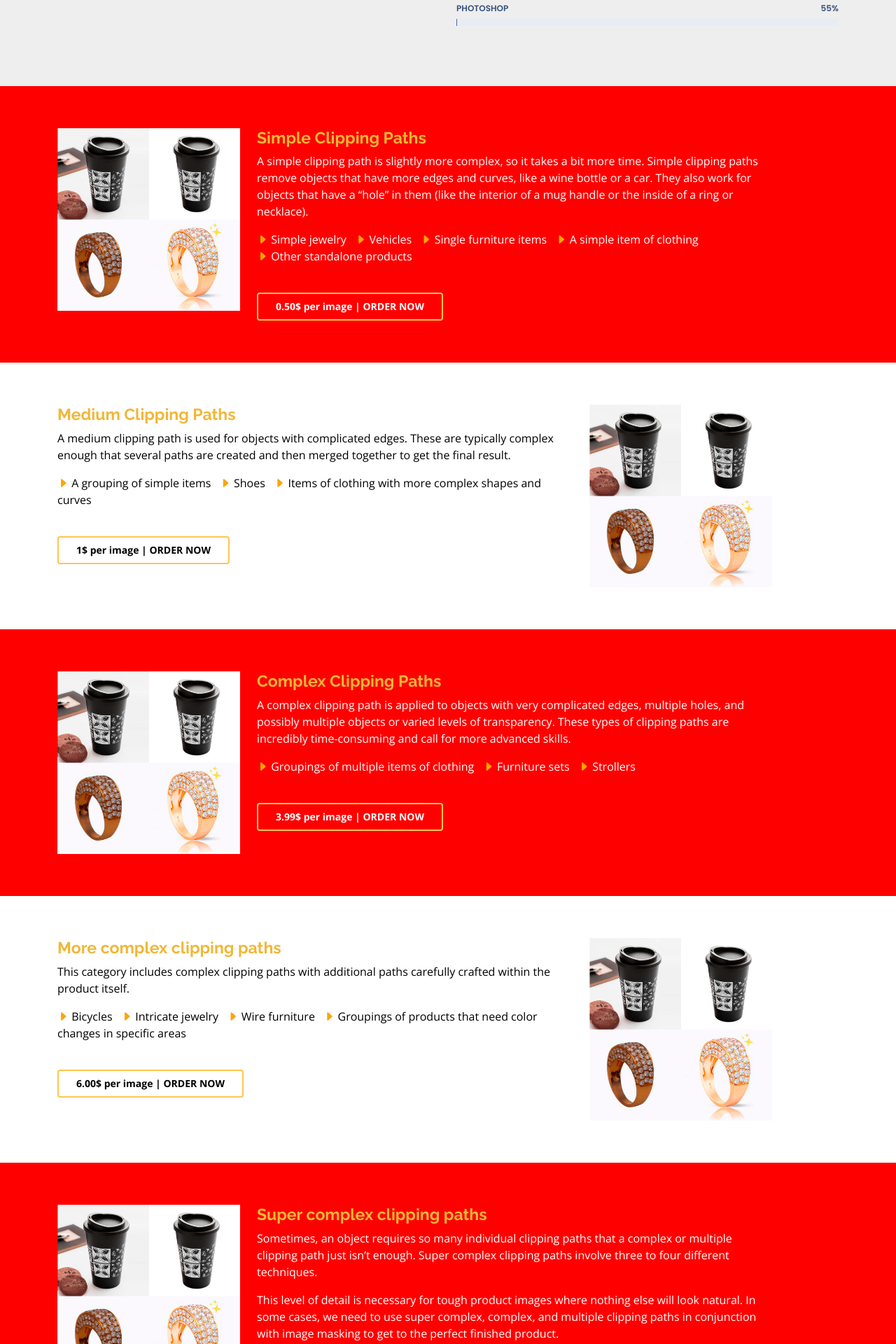
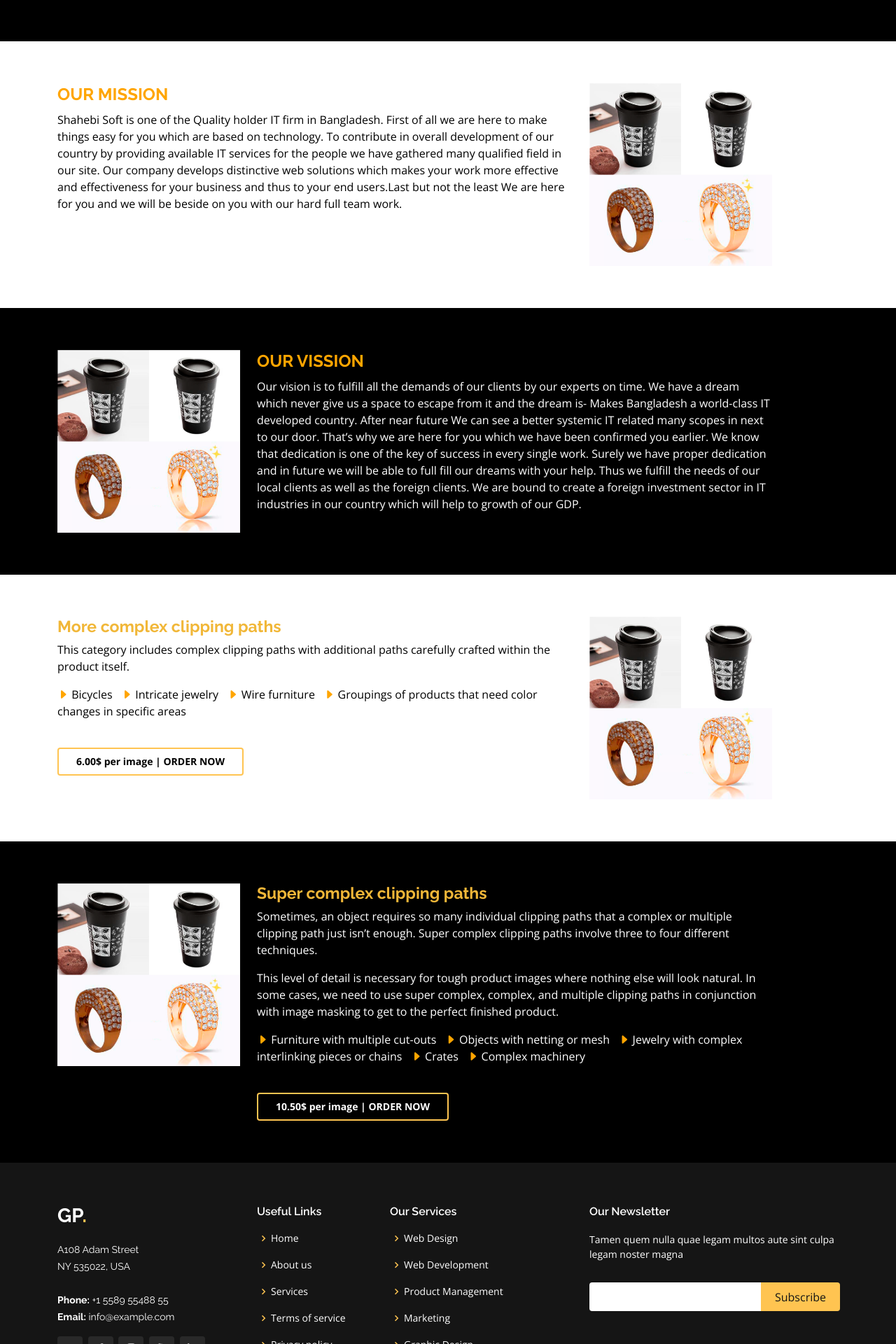
Before and after one commit to nuaiman03/Shahebi, a PHP site: page /about.php in a window 1280 px wide. Shown: the part 1520-3440 px from the top of the page at 70% size. Run offline with PHP 8.4, Linux system fonts and the light colour scheme; some libraries are stand-ins or nearby versions.

Commit message:
update 16

```diff
--- a/about.php
+++ b/about.php
@@ -38,9 +38,6 @@
                     style="color: orange; font-weight: bold; font-size: 23px; text-transform: uppercase;;">
                     Who are we and why?</h4>
                 <p style="color: black;">We are trying to be the best Web & Software Technology Services based company in Bangladesh. We have been working in the Information and Communications Technology (ICT) sector of Bangladesh since 2016. Large iT Solution works in several IT sectors with a skilled expert workforce. We possess the experience and expertise to help web entrepreneurs reach their customers across the digital space. We believe in minimizing the effort from the client and maximizing the value of services delivered. The Company has been promoted by some highly experienced Professionals dedicated to provide total IT solutions under one roof. We are providing not only the latest technology gadgets but also the most knowledgeable and experienced hands to offer most user friendly customized solutions. Large iT Solution provides high-quality on-site services for web development and the end users on a broad range of web design  & development platforms and latest technologies.</p>
-
-                <a href="#about" style="color: black; font-weight: bold;"
-                    class="get-started-btn scrollto">0.25$ per image | ORDER NOW</a>
             </div>
             <div class="col-lg-3" data-aos="fade-right">
                 <img src="assets/img/clip-4.png" class="img-fluid" alt="">
@@ -54,50 +51,42 @@
 </section><!-- End Price Section 1 -->
 
 <!-- ======= Skills Section ======= -->
-<section id="skills" class="skills">
+<section id="skills" class="skills" style="background: black;">
       <div class="container" data-aos="fade-up">
 
         <div class="row">
-          <div class="col-lg-6 d-flex align-items-center" data-aos="fade-right" data-aos-delay="100">
-            <img src="assets/img/skills.png" class="img-fluid" alt="">
+          <div class="col-lg-4 d-flex align-items-center" data-aos="fade-right" data-aos-delay="100">
+            <img src="assets/img/skill.png" class="img-fluid" alt="">
           </div>
-          <div class="col-lg-6 pt-4 pt-lg-0 content" data-aos="fade-left" data-aos-delay="100">
-            <h3>Voluptatem dignissimos provident quasi corporis voluptates</h3>
-            <p class="fst-italic">
-              Lorem ipsum dolor sit amet, consectetur adipiscing elit, sed do eiusmod tempor incididunt ut labore et dolore
-              magna aliqua.
+          <div class="col-lg-8 pt-4 pt-lg-0 content" data-aos="fade-left" data-aos-delay="100">
+            <h3 style="color: orange; font-weight: bold;">Our Best Skills</h3>
+            <p class="fst-italic" style="color: white;">
+            To determine the most sought-after IT skills of the year, we analyzed the most popular Global Knowledge training courses.
             </p>
 
-            <div class="skills-content">
-
+            <p style="font-size: 15px; font-weight: bold; margin-bottom: 5px; color: white;">Web Design</p>
             <div class="progress">
-                <span class="skill">HTML <i class="val">100%</i></span>
-                <div class="progress-bar-wrap">
-                  <div class="progress-bar" role="progressbar" aria-valuenow="100" aria-valuemin="0" aria-valuemax="100"></div>
+                <div class="progress-bar progress-bar-striped bg-warning" role="progressbar" style="width: 86%; font-weight: bold; color: black;" aria-valuenow="25" aria-valuemin="0" aria-valuemax="100">86%</div>
             </div>
+            <br>
+            <p style="font-size: 15px; font-weight: bold; margin-bottom: 5px; color: white;">Apps Development</p>
+            <div class="progress">
+                <div class="progress-bar progress-bar-striped bg-info" role="progressbar" style="width: 70%; font-weight: bold; color: black;" aria-valuenow="25" aria-valuemin="0" aria-valuemax="100">70%</div>
             </div>
-
+            <br>
+            <p style="font-size: 15px; font-weight: bold; margin-bottom: 5px; color: white;">Software Development</p>
             <div class="progress">
-                <span class="skill">CSS <i class="val">90%</i></span>
-                <div class="progress-bar-wrap">
-                  <div class="progress-bar" role="progressbar" aria-valuenow="90" aria-valuemin="0" aria-valuemax="100"></div>
+                <div class="progress-bar progress-bar-striped bg-success" role="progressbar" style="width: 90%; font-weight: bold; color: black;" aria-valuenow="25" aria-valuemin="0" aria-valuemax="100">90%</div>
             </div>
+            <br>
+            <p style="font-size: 15px; font-weight: bold; margin-bottom: 5px; color: white;">Digital Marketing</p>
+            <div class="progress">
+                <div class="progress-bar progress-bar-striped bg-danger" role="progressbar" style="width: 60%; font-weight: bold; color: black;" aria-valuenow="25" aria-valuemin="0" aria-valuemax="100">60%</div>
             </div>
-
+            <br>
+            <p style="font-size: 15px; font-weight: bold; margin-bottom: 5px; color: white;">Graphics Design</p>
             <div class="progress">
-                <span class="skill">JavaScript <i class="val">75%</i></span>
-                <div class="progress-bar-wrap">
-                  <div class="progress-bar" role="progressbar" aria-valuenow="75" aria-valuemin="0" aria-valuemax="100"></div>
-                </div>
-              </div>
-
-              <div class="progress">
-                <span class="skill">Photoshop <i class="val">55%</i></span>
-                <div class="progress-bar-wrap">
-                  <div class="progress-bar" role="progressbar" aria-valuenow="55" aria-valuemin="0" aria-valuemax="100"></div>
-                </div>
-              </div>
-
+                <div class="progress-bar progress-bar-striped" role="progressbar" style="width: 96%; font-weight: bold; color: black;" aria-valuenow="25" aria-valuemin="0" aria-valuemax="100">96%</div>
             </div>
 
           </div>
@@ -107,40 +96,6 @@
     </section><!-- End Skills Section -->
 
 
-<!-- ======= Price Section 2 ======= -->
-<section id="about-us" class="about-us-1">
-    <div class="container" data-aos="fade-up">
-
-        <div class="row content">
-            <div class="col-lg-3" data-aos="fade-right">
-                <img src="assets/img/clip-4.png" class="img-fluid" alt="">
-            </div>
-            <div class="col-lg-8 pt-8 pt-lg-0" data-aos="fade-left">
-                <h4 class="title" style="color: #f1b738; font-weight: bold; font-size: 23px; text-transform: upercase;">
-                    Simple Clipping Paths</h4>
-                <p style="color: white;">A simple clipping path is slightly more complex, so it takes a bit more time.
-                    Simple clipping paths remove objects that have more edges and curves, like a wine bottle or a car.
-                    They also work for objects that have a “hole” in them (like the interior of a mug handle or the
-                    inside of a ring or necklace).</p>
-                <p style="color: white;">
-                    <i class="bi bi-caret-right-fill" style="color: orange;"></i> Simple jewelry &nbsp;
-                    <i class="bi bi-caret-right-fill" style="color: orange;"></i> Vehicles &nbsp;
-                    <i class="bi bi-caret-right-fill" style="color: orange;"></i> Single furniture items &nbsp;
-                    <i class="bi bi-caret-right-fill" style="color: orange;"></i> A simple item of clothing &nbsp;<br>
-                    <i class="bi bi-caret-right-fill" style="color: orange;"></i> Other standalone products &nbsp;
-                </p>
-                <br>
-                <a href="#about" style="font-weight: bold;" class="get-started-btn scrollto">0.50$ per image | ORDER
-                    NOW</a>
-            </div>
-            <div class="col-lg-1" data-aos="fade-right">
-            </div>
-
-        </div>
-
-    </div>
-</section><!-- End Price Section 2 -->
-
     <!-- ======= Price Section 3 ======= -->
 <section id="about-us" class="about-us-1" style="background: white;">
     <div class="container" data-aos="fade-up">
@@ -148,20 +103,8 @@
         <div class="row content">
 
             <div class="col-lg-8 pt-4 pt-lg-0" data-aos="fade-left">
-                <h4 class="title" style="color: #f1b738; font-weight: bold; font-size: 23px; text-transform: upercase;">
-                    Medium Clipping Paths</h4>
-                <p style="color: black;">A medium clipping path is used for objects with complicated edges. These are
-                    typically complex enough that several paths are created and then merged together to get the final
-                    result.</p>
-                <p style="color: black;">
-                    <i class="bi bi-caret-right-fill" style="color: orange;"></i> A grouping of simple items &nbsp;
-                    <i class="bi bi-caret-right-fill" style="color: orange;"></i> Shoes &nbsp;
-                    <i class="bi bi-caret-right-fill" style="color: orange;"></i> Items of clothing with more complex
-                    shapes and curves &nbsp;
-                </p>
-                <br>
-                <a href="#about" style="color: black; font-weight: bold;" class="get-started-btn scrollto">1$ per image
-                    | ORDER NOW</a>
+                <h3 style="color: orange; font-weight: bold;">OUR MISSION</h3>
+                <p style="color: black;">Shahebi Soft is one of the Quality holder IT firm in Bangladesh. First of all we are here to make things easy for you which are based on technology. To contribute in overall development of our country by providing available IT services for the people we have gathered many qualified field in our site. Our company develops distinctive web solutions which makes your work more effective and effectiveness for your business and thus to your end users.Last but not the least We are here for you and we will be beside on you with our hard full team work.</p>
             </div>
             <div class="col-lg-3" data-aos="fade-right">
                 <img src="assets/img/clip-4.png" class="img-fluid" alt="">
@@ -174,6 +117,7 @@
     </div>
 </section><!-- End Price Section 3 -->
 
+
 <!-- ======= Price Section 4 ======= -->
 <section id="about-us" class="about-us-1">
     <div class="container" data-aos="fade-up">
@@ -183,20 +127,10 @@
                 <img src="assets/img/clip-4.png" class="img-fluid" alt="">
             </div>
             <div class="col-lg-8 pt-8 pt-lg-0" data-aos="fade-left">
-                <h4 class="title" style="color: #f1b738; font-weight: bold; font-size: 23px; text-transform: upercase;">
-                    Complex Clipping Paths</h4>
-                <p style="color: white;">A complex clipping path is applied to objects with very complicated edges,
-                    multiple holes, and possibly multiple objects or varied levels of transparency. These types of
-                    clipping paths are incredibly time-consuming and call for more advanced skills.</p>
-                <p style="color: white;">
-                    <i class="bi bi-caret-right-fill" style="color: orange;"></i> Groupings of multiple items of
-                    clothing &nbsp;
-                    <i class="bi bi-caret-right-fill" style="color: orange;"></i> Furniture sets &nbsp;
-                    <i class="bi bi-caret-right-fill" style="color: orange;"></i> Strollers &nbsp;
-                </p>
-                <br>
-                <a href="#about" style="font-weight: bold;" class="get-started-btn scrollto">3.99$ per image | ORDER
-                    NOW</a>
+                <h3 style="color: orange; font-weight: bold;">
+                    OUR VISSION</h3>
+                <p style="color: white;">Our vision is to fulfill all the demands of our clients by our experts on time. We have a dream which never give us a space to escape from it and the dream is- Makes Bangladesh a world-class IT developed country. After near future We can see a better systemic IT related many scopes in next to our door. That’s why we are here for you which we have been confirmed you earlier. We know that dedication is one of the key of success in every single work. Surely we have proper dedication and in future we will be able to full fill our dreams with your help. Thus we fulfill the needs of our local clients as well as the foreign clients. We are bound to create a foreign investment sector in IT industries in our country which will help to growth of our GDP.</p>
+
             </div>
             <div class="col-lg-1" data-aos="fade-right">
             </div>
--- a/assets/css/dynamic-web-style.css
+++ b/assets/css/dynamic-web-style.css
@@ -3,7 +3,7 @@
 --------------------------------------------------------------*/
 .about-us-1 {
 
-    background-color: #ff0000;
+    background-color: #000000;
   }
 
   .about-us-1 .content span{
@@ -1449,62 +1449,3 @@ app develop
 /*--------------------------------------------------------------
 # Skills
 --------------------------------------------------------------*/
-.skills .content h3 {
-  font-weight: 700;
-  font-size: 32px;
-  color: #37517e;
-  font-family: "Poppins", sans-serif;
-}
-
-.skills .content ul {
-  list-style: none;
-  padding: 0;
-}
-
-.skills .content ul li {
-  padding-bottom: 10px;
-}
-
-.skills .content ul i {
-  font-size: 20px;
-  padding-right: 4px;
-  color: #47b2e4;
-}
-
-.skills .content p:last-child {
-  margin-bottom: 0;
-}
-
-.skills .progress {
-  height: 60px;
-  display: block;
-  background: none;
-  border-radius: 0;
-}
-
-.skills .progress .skill {
-  padding: 0;
-  margin: 0 0 6px 0;
-  text-transform: uppercase;
-  display: block;
-  font-weight: 600;
-  font-family: "Poppins", sans-serif;
-  color: #37517e;
-}
-
-.skills .progress .skill .val {
-  float: right;
-  font-style: normal;
-}
-
-.skills .progress-bar-wrap {
-  background: #e8edf5;
-  height: 10px;
-}
-
-.skills .progress-bar {
-  width: 1px;
-  height: 10px;
-  transition: 0.9s;
-  background-color: #4668a2;
-}
--- a/assets/js/main.js
+++ b/assets/js/main.js
@@ -165,6 +165,8 @@
     });
   }
 
+
+
   /**
    * Clients Slider
    */
@@ -285,6 +287,8 @@
     });
   });
 
+
+
   /**
    * Initiate Pure Counter
    */
--- a/main/footer.php
+++ b/main/footer.php
@@ -92,6 +92,7 @@
     <script src="js/bootstrap.min.js"></script>
     <script src="js/owl.carousel.min.js"></script>
 
+
 </body>
 
 </html>
```
Also changed, not shown: assets/img/skill.png (added). Lines whose indentation alone changed are shown as unchanged.
